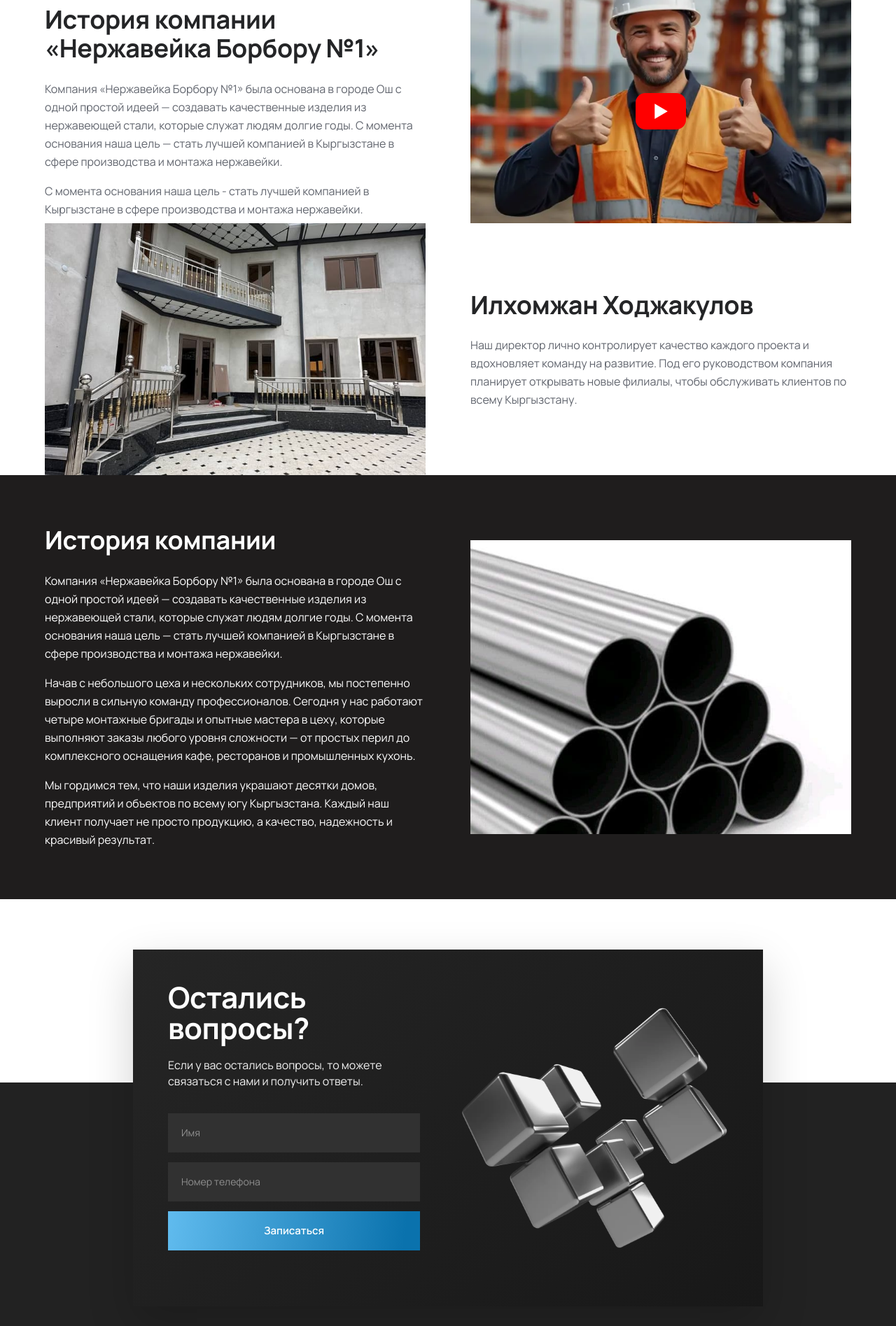
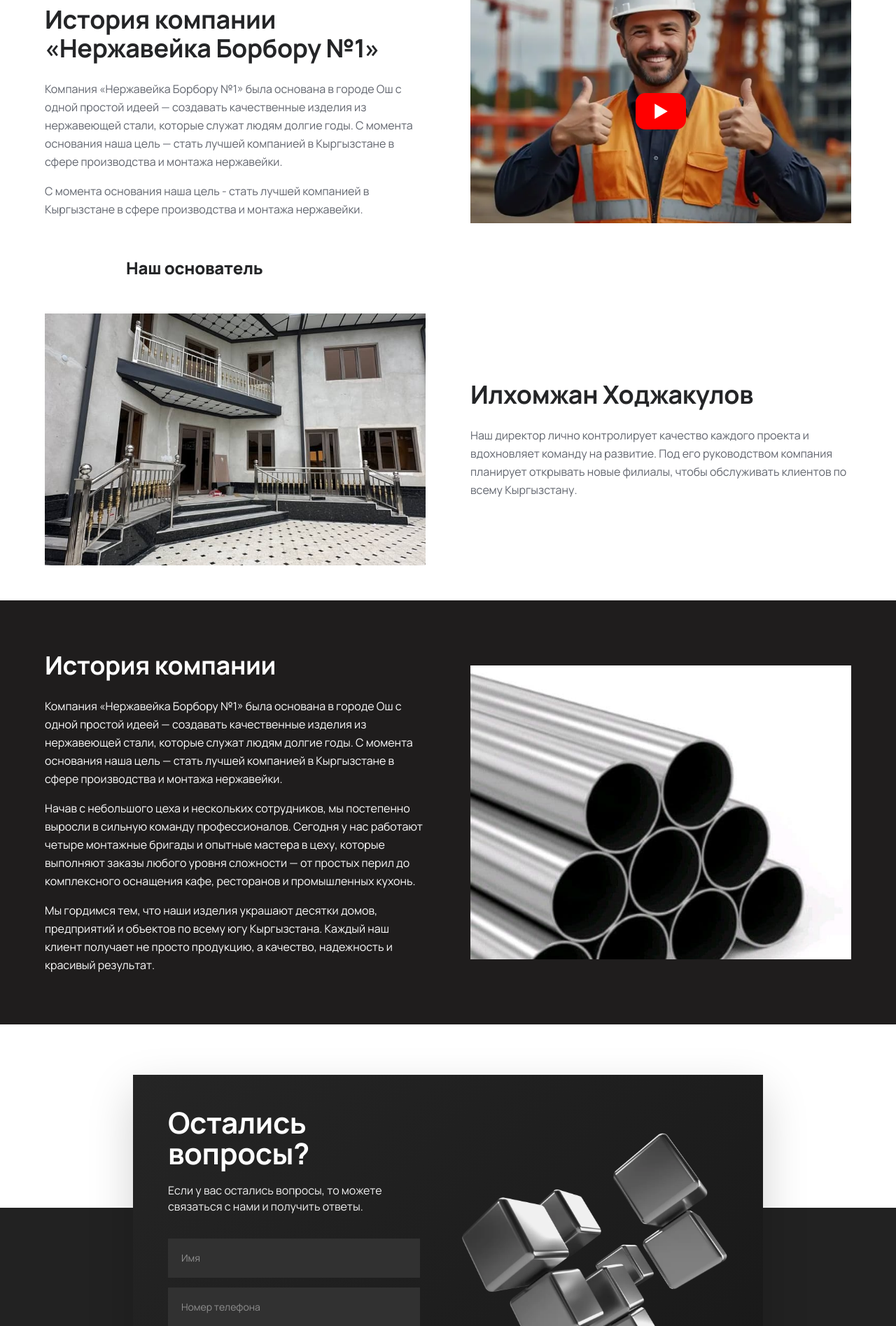
Before and after one commit to nm-backend/nerzhaveyka.kg, a Django app: template templates/about.html in a window 1280 px wide. Shown: the part 709-2604 px from the top of the page at 70% size. Run offline with Django 5.2, Linux system fonts and the light colour scheme; the template is opened without the code that fills it, so the values that code supplies are empty.

Commit message:
fix bug
fix bug aftor @nm-backend

```diff
--- a/static/css/style.css
+++ b/static/css/style.css
@@ -1560,6 +1560,10 @@ h3 {
 
 .about-founder {
   padding-top: 0;
+  .zor{
+    margin: 50px;
+    margin-left: 180px;
+  }
 }
 
 .about-founder-img {
@@ -1613,6 +1617,7 @@ h3 {
 .about-history-dark {
   padding: 72px 0;
   background: #1f1d1d;
+  margin-top: 50px;
 }
 
 .about-history-text h2,
--- a/templates/about.html
+++ b/templates/about.html
@@ -51,7 +51,7 @@
 </section>
 
 <section class="about-founder">
-
+  <h1 class="zor">Наш основатель</h1>
   <div class="container about-founder-grid">
     <div class="about-founder-img">
       <img src="{% static 'img/catalog-installation.jpg' %}" alt="Основатель компании">
```
